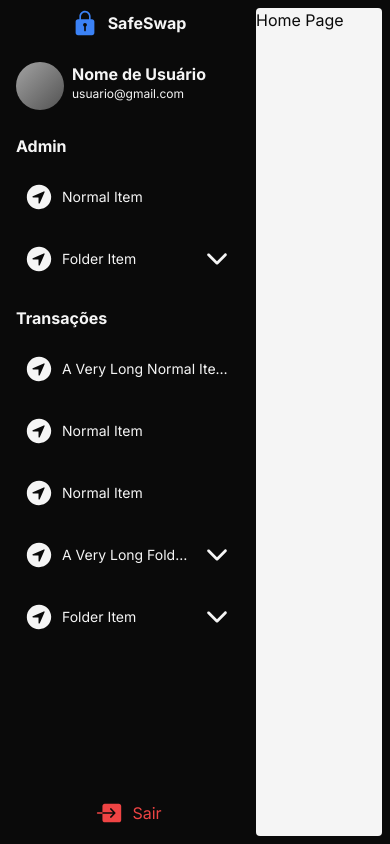
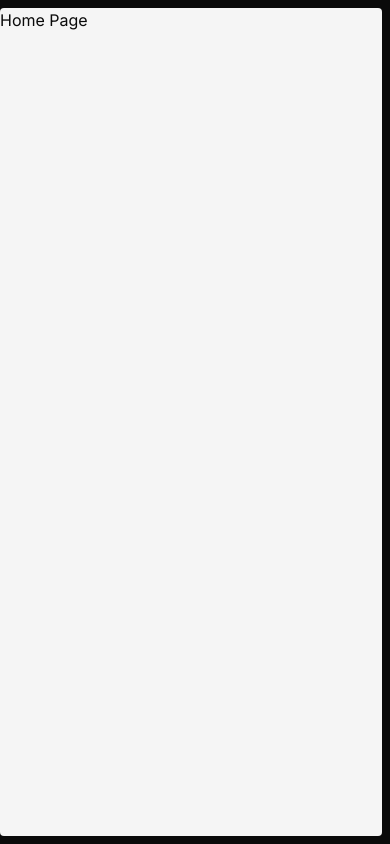
Before and after one commit to imLymei/safeswap-mock, a Next.js app: page / in a window 390 px wide. Built offline with nearby package versions, Linux system fonts and the light colour scheme.

Commit message:
chore: hide sidebar on mobile

```diff
--- a/src/app/_components/Sidebar.tsx
+++ b/src/app/_components/Sidebar.tsx
@@ -11,7 +11,7 @@ export default function Sidebar() {
 
   return (
     <nav
-      className={cn('flex flex-col items-center gap-6 px-4', {
+      className={cn('flex flex-col items-center gap-6 px-4 max-sm:hidden', {
         'w-64': isOpen,
         'w-16': !isOpen,
       })}
```
